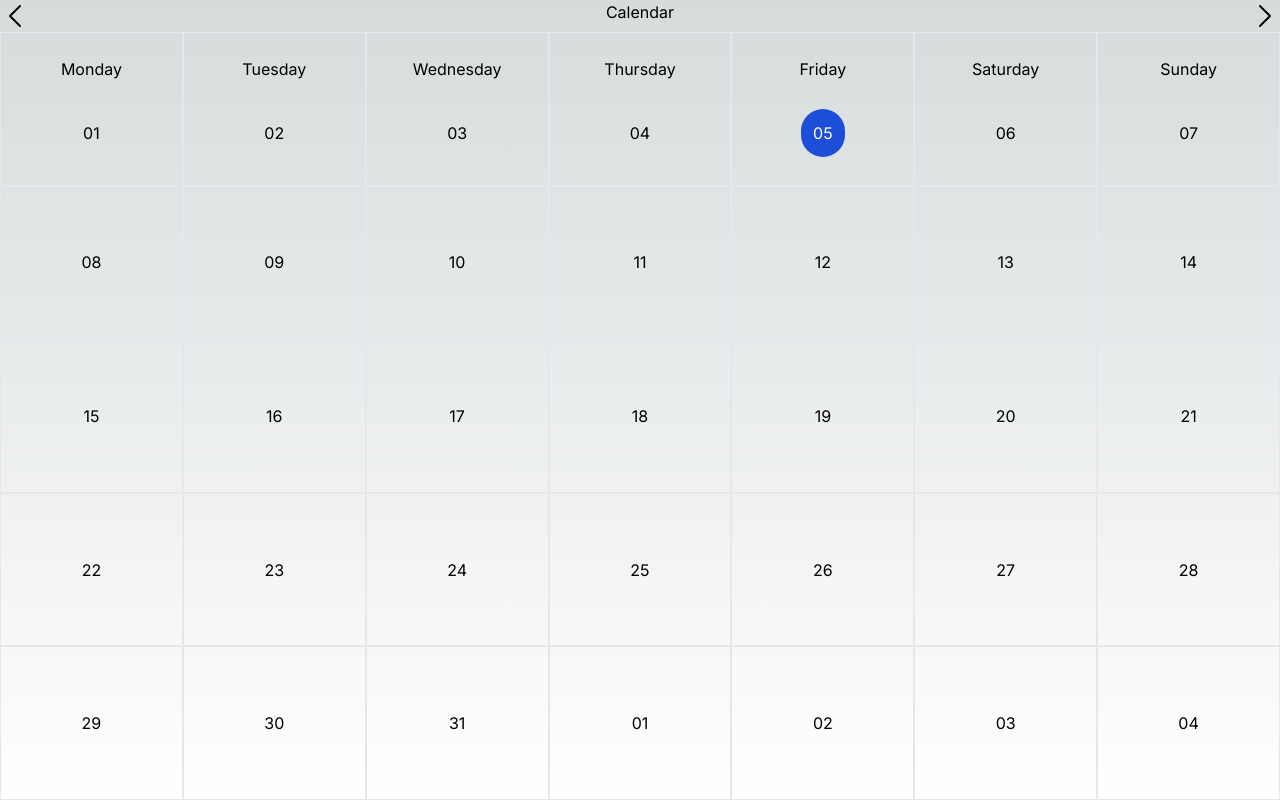
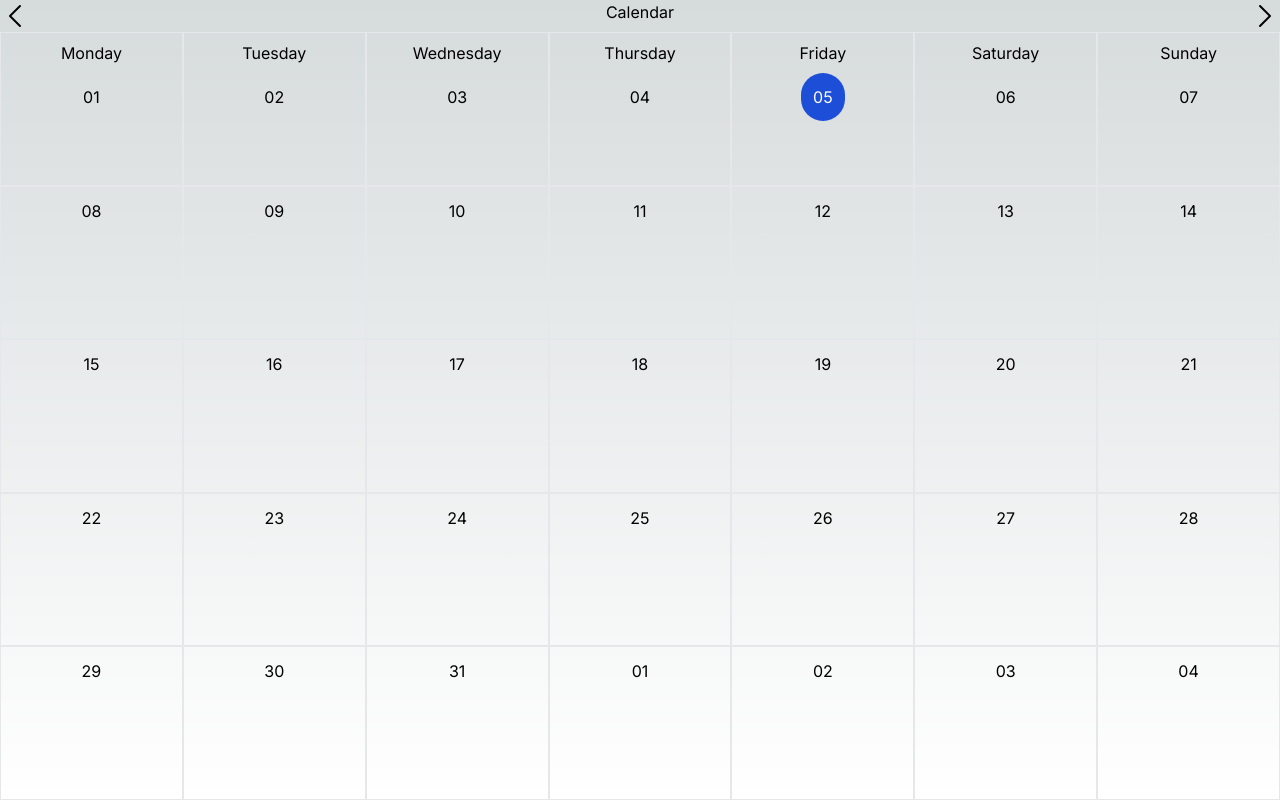
Before and after one commit to roberto-fernandino/calendar, a Next.js app: page / in a window 1280 px wide. Built offline with nearby package versions, Linux system fonts and the light colour scheme.

Commit message:
chore: Update Day component to include event handling and styling improvements

```diff
--- a/src/components/Day.js
+++ b/src/components/Day.js
@@ -1,26 +1,69 @@
-import React from "react";
+import React, { useEffect, useState } from "react";
 import dayjs from "dayjs";
 
-export default function Day({ day, idx, setEventModalOpen }) {
+export default function Day({ day, idx, handleEventModalOpen }) {
+  const [events, setEvents] = useState([]);
+
   function getCurrentDayClass() {
     return day.format("DD-MM-YY") === dayjs().format("DD-MM-YY")
       ? "bg-blue-700 text-white rounded-full"
       : "";
   }
+
+  function setEventColor(id, event) {
+    const eventDiv = document.getElementById(id);
+    eventDiv.style.backgroundColor = event.color;
+  }
+
+  useEffect(() => {
+    if (typeof window !== "undefined") {
+      const storedEvents = localStorage.getItem("events");
+      setEvents(storedEvents ? JSON.parse(storedEvents) : []);
+    }
+  }, []);
+
+  useEffect(() => {
+    events.forEach((event, idx) => {
+      if (event && event.date === day.format("YYYY-MM-DD")) {
+        const id = `${event.date}-${idx}`;
+        setEventColor(id, event);
+      }
+    });
+  }, [events, day]);
+
   return (
-    <div className="flex flex-col justify-center items-center border-[1px] border-gray-200 ">
-
-      {idx === 0 && (
-        <div className="p-3 mt-[-1rem] mb-[1rem]"> {day.format("dddd")} </div>
-      )}
+    <div className="flex flex-col justify-start items-center border-[1px] border-gray-200 ">
+      {idx === 0 && <div className="p-2"> {day.format("dddd")} </div>}
 
       <p
         className={`${getCurrentDayClass()} p-3 cursor-pointer hover:bg-gray-700 rounded-full`}
-        onClick={() => setEventModalOpen(true)}
+        onClick={() => handleEventModalOpen(true, day)}
       >
         {day.format("DD")}
       </p>
-
+      {events &&
+        events
+          .filter((event) => event != null)
+          .map((event, idx) => {
+            if (event.date === day.format("YYYY-MM-DD")) {
+              return (
+                <div
+                  id={`${event.date}-${idx}`}
+                  key={idx}
+                  className={`p-2 rounded-md bg-[${event.color}] text-sm flex flex-row items-center justify-between w-full`}
+                >
+                  {event.title}
+                  {event.icon && (
+                    <img
+                      src={`${event.icon}`}
+                      alt="weather icon"
+                      className="w-7"
+                    />
+                  )}
+                </div>
+              );
+            }
+          })}
     </div>
   );
 }
```
